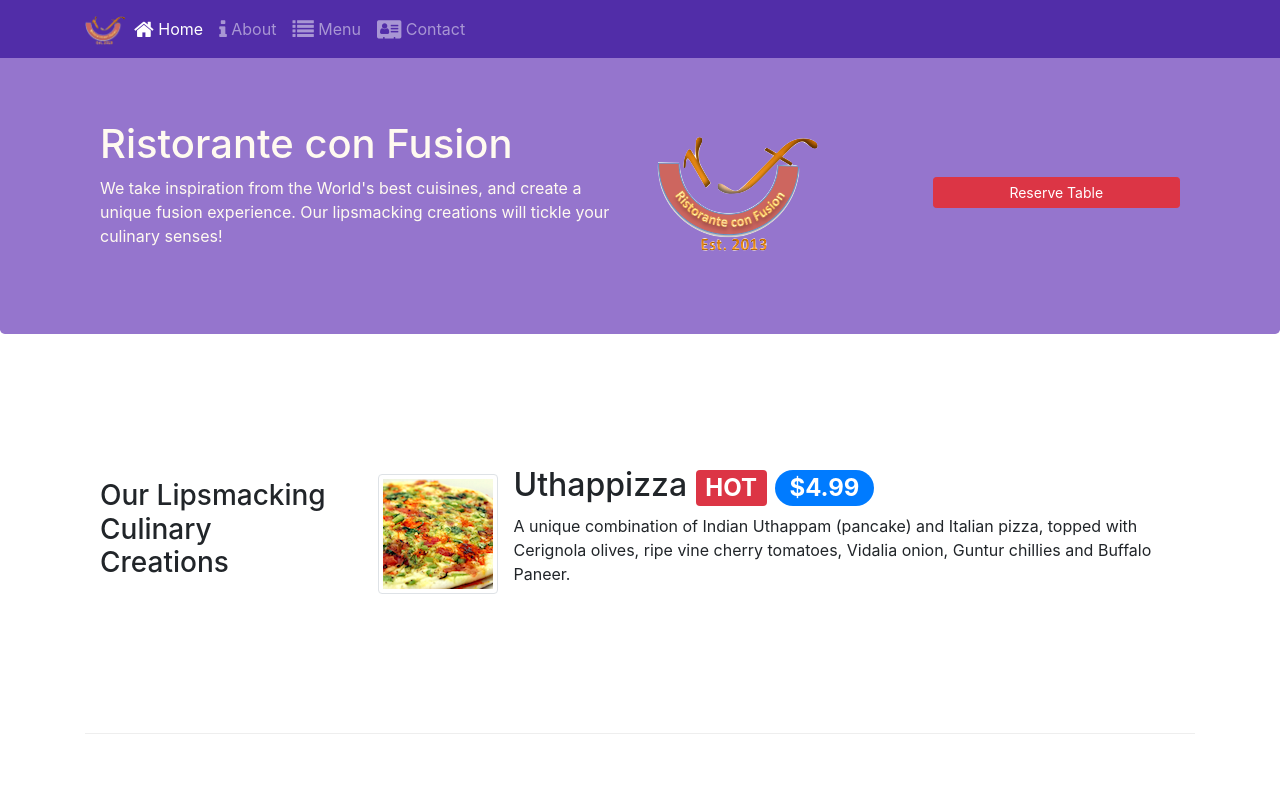
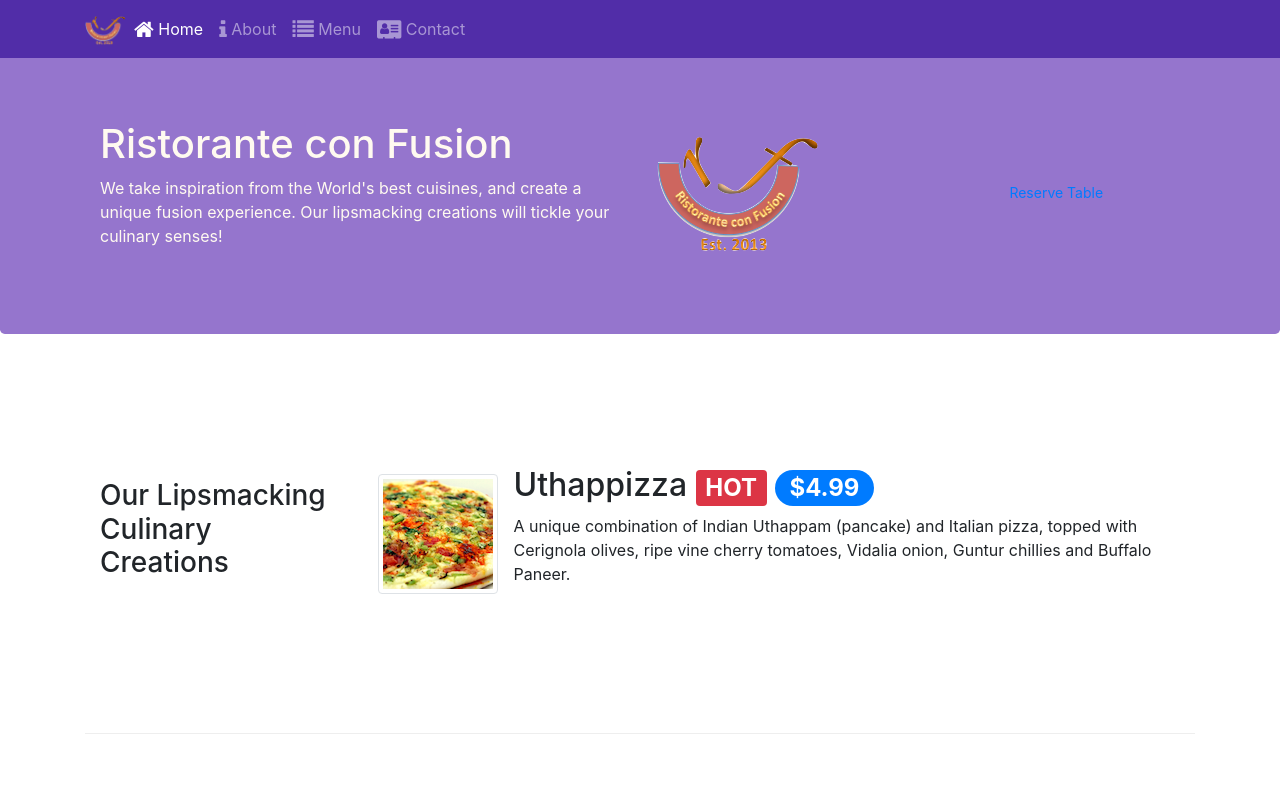
Before and after one commit to TinIT28/Lab2-FER201m, a website: page index.html in a window 1280 px wide. Shown: the top 800 px of the page. Drawn offline with nearby package versions, Linux system fonts and the light colour scheme.

Commit message:
Edit index.html

```diff
--- a/index.html
+++ b/index.html
@@ -45,7 +45,7 @@
                     <img src="img/logo.png" class="img-fluid">
                 </div>
                 <div class="col-12 col-sm align-self-center">
-					<a role="button" class="btn btn-block btn-sm btn-danger" href="#reserve-table">Reserve Table</a>
+					<a role="button" class="btn btn-block btn-sm" href="#reserve-table">Reserve Table</a>
                 </div>
             </div>
         </div>
```
